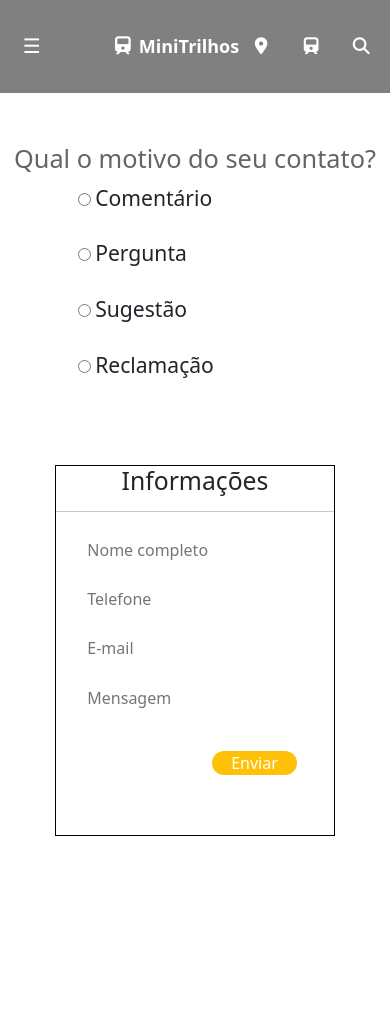
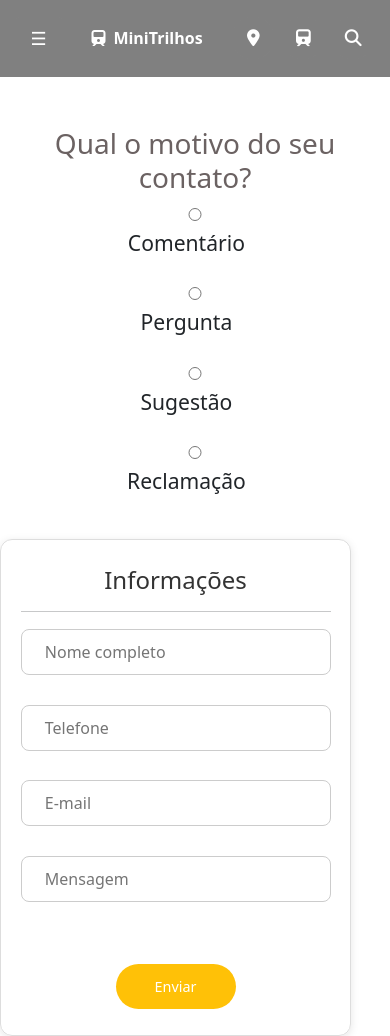
Before and after one commit to Murilo08-del/MOCKUP, a PHP site: page /html/contato.html in a window 390 px wide. Before the commit the page ends 836 px from the top, so only its background shows below. Run offline with PHP 8.4, Linux system fonts and the light colour scheme.

Commit message:
deixei a tela de contato responsiva mas a caixa ainda não está 100% centralizada, ainda precisa arrumar

```diff
--- a/css/contato.css
+++ b/css/contato.css
@@ -1,39 +1,35 @@
-@media(max-width:480px) {
 * {
     margin: 0;
     padding: 0;
     box-sizing: border-box;
 }
 
-    /* navbar */
+/* Mobile First - Base styles */
 .top-bar {
     background-color: gray;
     color: white;
     display: flex;
     justify-content: space-between;
     align-items: center;
-        padding: 3vh 2vw;
+    padding: 2vh 4vw;
 }
 
 .logo {
     display: flex;
     align-items: center;
-        font-size: 18px;
+    font-size: clamp(1rem, 4vw, 1.5rem);
     font-weight: bold;
     gap: 8px;
-        margin-left: 15vw;
 }
 
 .icons {
     display: flex;
-        gap: 2vw;
+    gap: clamp(1vw, 2vw, 3vw);
     align-items: center;
     justify-content: center;
-        padding: 1vh 0;
     flex-wrap: wrap;
 }
 
-    /* Mudar de tela */
 .icons a {
     text-decoration: none;
 }
@@ -41,17 +37,16 @@
 .icons i {
     background-color: gray;
     color: white;
-        padding: 1.5vh;
-        font-size: 2vh;
+    padding: clamp(8px, 1.5vh, 12px);
+    font-size: clamp(14px, 2vh, 18px);
     border-radius: 50%;
     transition: background-color 0.3s, transform 0.2s;
     display: inline-flex;
     align-items: center;
     justify-content: center;
-        width: 5vh;
-        height: 2vh;
+    width: clamp(35px, 5vh, 45px);
+    height: clamp(35px, 5vh, 45px);
 }
-
 
 .icons i:hover {
     background-color: orange;
@@ -63,18 +58,20 @@
 }
 
 .open-btn {
-        font-size: 20px;
+    font-size: clamp(18px, 4vw, 20px);
     cursor: pointer;
     background-color: gray;
     color: white;
-        padding: 1px 15px;
+    padding: 8px 15px;
     border: none;
-        top: 10px;
-        left: 20px;
     border-radius: 5px;
+    transition: background-color 0.3s;
 }
 
-    /* aba lateral */
+.open-btn:hover {
+    background-color: #555;
+}
+
 .sidebar {
     height: 100%;
     width: 0;
@@ -85,86 +82,212 @@
     overflow-x: hidden;
     transition: 0.3s;
     padding-top: 60px;
-        z-index: 2;
+    z-index: 1000;
+    box-shadow: 2px 0 5px rgba(0, 0, 0, 0.1);
 }
 
 .sidebar a {
-        padding: 10px 20px;
+    padding: 15px 20px;
     text-decoration: none;
-        font-size: 18px;
+    font-size: clamp(16px, 3vw, 18px);
     color: black;
     display: block;
     transition: 0.3s;
 }
 
 .sidebar a:hover {
-        background-color: gray;
+    background-color: #f0f0f0;
 }
 
-    /*fechar */
 .close-btn {
     position: absolute;
     top: 20px;
     right: 25px;
     font-size: 30px;
     cursor: pointer;
-        color: white;
+    color: #333;
+    transition: color 0.3s;
+}
+
+.close-btn:hover {
+    color: #ff0000;
 }
 
 .titulo h1 {
     display: flex;
     justify-content: center;
-        font-size: 3vh;
+    font-size: clamp(20px, 4vh, 28px);
     margin-top: 6vh;
     color: #6b6262;
+    padding: 0 5vw;
+    text-align: center;
 }
 
 .flexivel {
     display: flex;
     flex-direction: column;
-        margin-left: 20vw;
+    align-items: center;
+    padding: 0 5vw;
 }
-
 
 .caixa {
     display: block;
-        margin-top: 2vh;
-        width: 72vw;
-        height: 44vh;
-        border: 1px solid black;
-        margin-left: 14vw;
-        margin-top: 10vh;
+    margin-top: 5vh;
+    width: 90vw;
+    max-width: 600px;
+    min-height: 40vh;
+    border: 1px solid #ddd;
+    border-radius: 12px;
+    padding: 3vh 5vw;
+    box-shadow: 0 2px 8px rgba(0, 0, 0, 0.1);
 }
 
 .caixa h2 {
     display: flex;
     justify-content: center;
+    font-size: clamp(18px, 3vh, 24px);
+    margin-bottom: 2vh;
+    color: #333;
 }
 
-
 input {
-        border: none;
+    border: 1px solid #ccc;
+    border-radius: 8px;
+    padding: 10px 15px;
+    width: 100%;
+    font-size: clamp(0.9rem, 2vw, 1rem);
 }
 
 .info {
-        margin-left: 6vw;
-        margin-top: 3vh;
+    margin-top: 2vh;
+    width: 100%;
+}
+
+.info input {
+    margin-bottom: 1.5vh;
 }
 
 p {
-        margin: 8vw;
+    margin: 2vh 0;
+    font-size: clamp(14px, 2.5vw, 16px);
+    color: #555;
 }
 
 .botao {
-        margin-left: 40vw;
+    display: flex;
+    justify-content: center;
+    margin-top: 3vh;
 }
 
 .enviar {
     border: none;
     color: white;
     background-color: #ffc107;
-        border-radius: 10vh;
-        width: 22vw;
-        margin-top: 2vh;
+    border-radius: 25px;
+    padding: 12px 30px;
+    min-width: 120px;
+    cursor: pointer;
+    font-size: clamp(0.9rem, 2vw, 1.1rem);
+    transition: background-color 0.3s, transform 0.2s;
+}
+
+.enviar:hover {
+    background-color: #e6b800;
+    transform: translateY(-2px);
+}
+
+/* Tablet */
+@media (min-width: 481px) and (max-width: 768px) {
+    .top-bar {
+        padding: 2.5vh 5vw;
+    }
+
+    .caixa {
+        width: 80vw;
+        max-width: 650px;
+        padding: 4vh 6vw;
+    }
+
+    .titulo h1 {
+        margin-top: 7vh;
+    }
+
+    .icons i {
+        width: 40px;
+        height: 40px;
     }
 }
+
+/* Desktop */
+@media (min-width: 769px) and (max-width: 1024px) {
+    .top-bar {
+        padding: 2.5vh 8vw;
+    }
+
+    .logo {
+        margin-left: 0;
+        font-size: 1.5rem;
+    }
+
+    .titulo h1 {
+        margin-top: 8vh;
+    }
+
+    .caixa {
+        width: 70vw;
+        max-width: 700px;
+        padding: 5vh 7vw;
+        margin-top: 6vh;
+    }
+
+    .flexivel {
+        padding: 0 10vw;
+    }
+
+    .icons {
+        gap: 1.5vw;
+    }
+
+    .icons i {
+        width: 45px;
+        height: 45px;
+    }
+}
+
+/* Large Desktop */
+@media (min-width: 1025px) {
+    .top-bar {
+        padding: 2.5vh 10vw;
+    }
+
+    .logo {
+        margin-left: 0;
+        font-size: 1.8rem;
+    }
+
+    .titulo h1 {
+        margin-top: 10vh;
+    }
+
+    .caixa {
+        width: 60vw;
+        max-width: 800px;
+        padding: 6vh 8vw;
+        margin-top: 7vh;
+    }
+
+    .flexivel {
+        padding: 0 15vw;
+    }
+
+    .icons {
+        gap: 2vw;
+        margin-right: 5vw;
+    }
+
+    .icons i {
+        width: 50px;
+        height: 50px;
+        font-size: 20px;
+    }
+}
```
Lines whose indentation alone changed are shown as unchanged.
